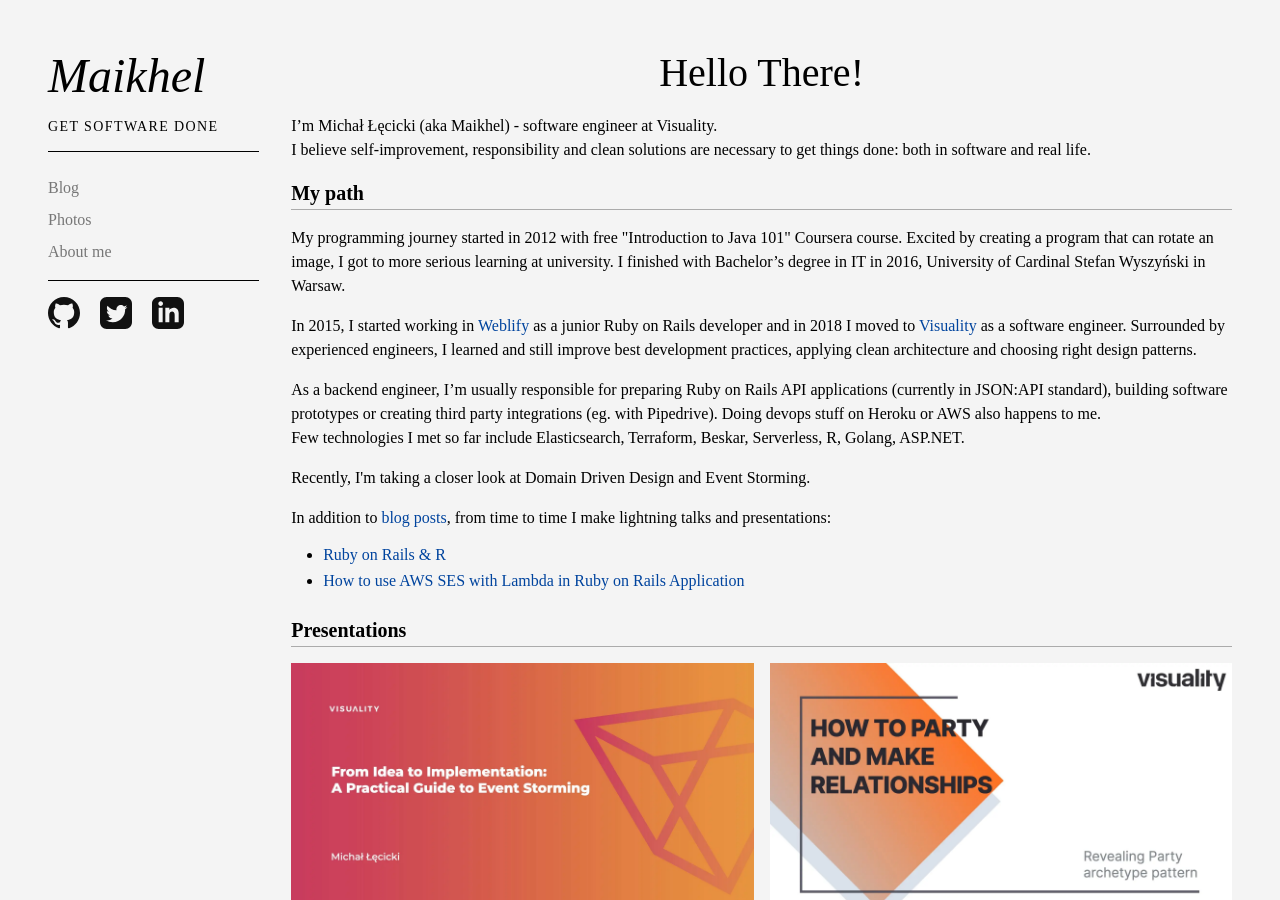
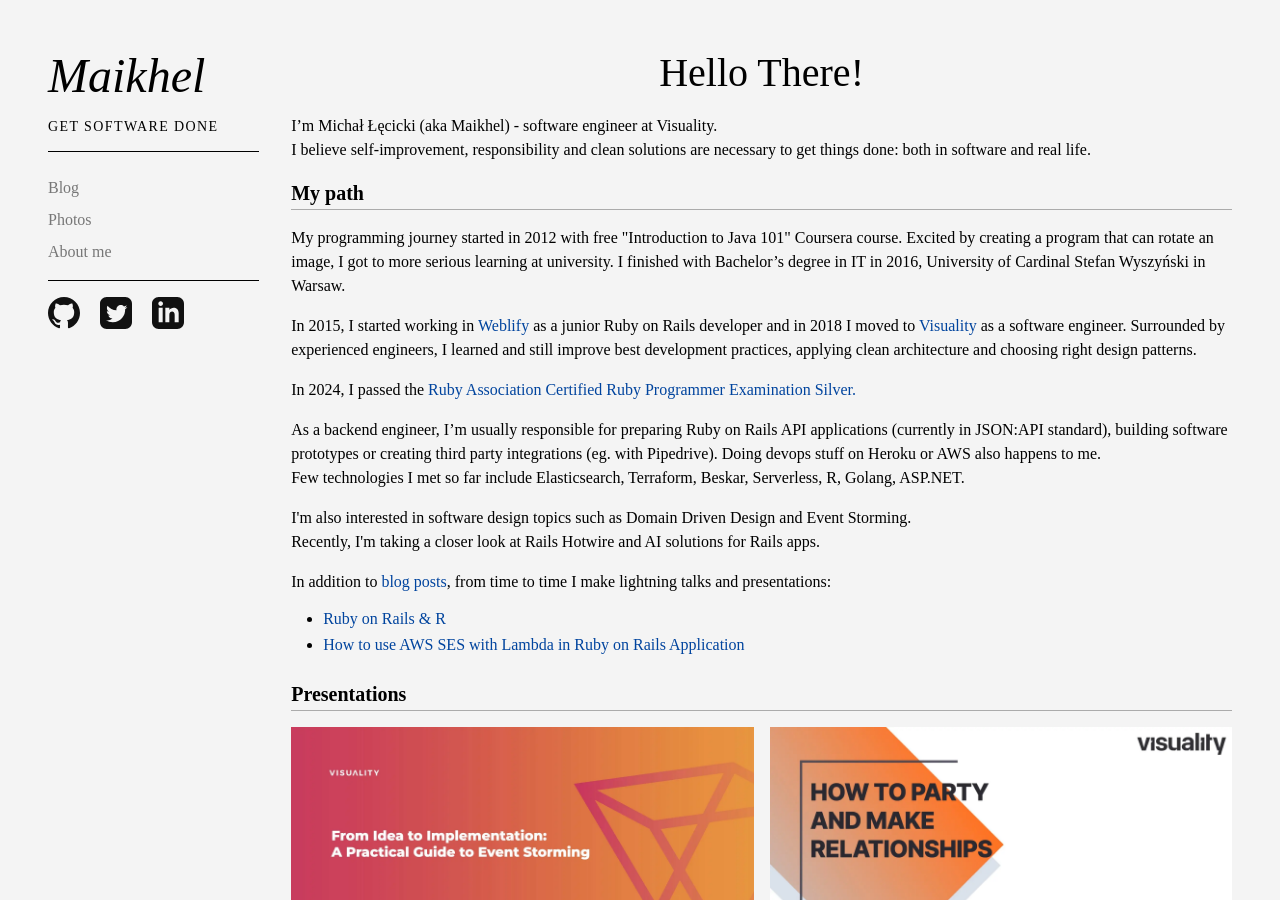
Before and after one commit to maikhel/maikhel.github.io, a Jekyll site: the page built from about.html, in a window 1280 px wide and 900 px high. Built offline with Jekyll 4.4.1, drawn with Linux system fonts in a browser that asks for light colours.

Commit message:
Add info about ruby certificate, update recent interests note

```diff
--- a/about.html
+++ b/about.html
@@ -23,12 +23,25 @@
   </p>
 
   <p class="lh-copy">
+    In 2024, I passed the
+    <a href="images/ruby_certificate.webp"
+      title="Ruby Association Certified Ruby Programmer Examination"
+      target="_blank"
+      class="link dark-blue dark--gold dim">
+      Ruby Association Certified Ruby Programmer Examination Silver.
+    </a>
+  </p>
+
+  <p class="lh-copy">
   As a backend engineer, I’m usually responsible for preparing Ruby on Rails API applications (currently in JSON:API standard), building software prototypes or creating third party integrations (eg. with Pipedrive). Doing devops stuff on Heroku or AWS also happens to me.<br>
   Few technologies I met so far include Elasticsearch, Terraform, Beskar, Serverless, R, Golang, ASP.NET.
   </p>
 
   <p class="lh-copy">
-    Recently, I'm taking a closer look at Domain Driven Design and Event Storming.
+    I'm also interested in software design topics such as Domain Driven Design
+    and Event Storming.<br>
+    Recently, I'm taking a closer look at Rails Hotwire and AI solutions for
+    Rails apps.
   </p>
 
   <p class="lh-copy">
```
Also changed, not shown: images/ruby_certificate.webp (added).
